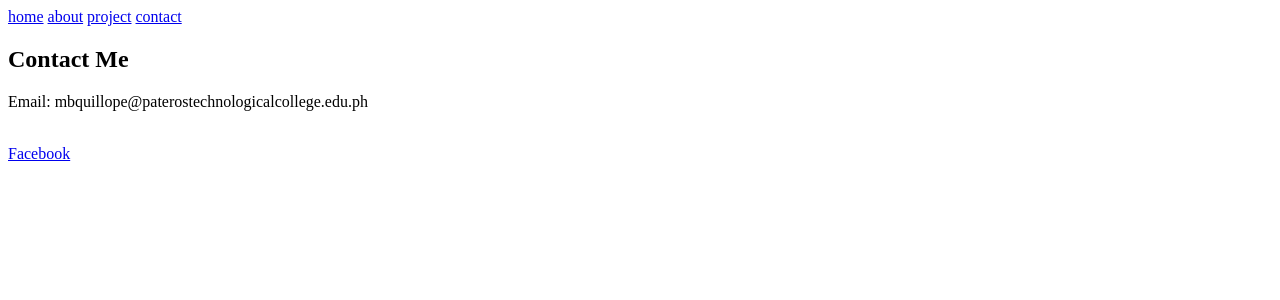
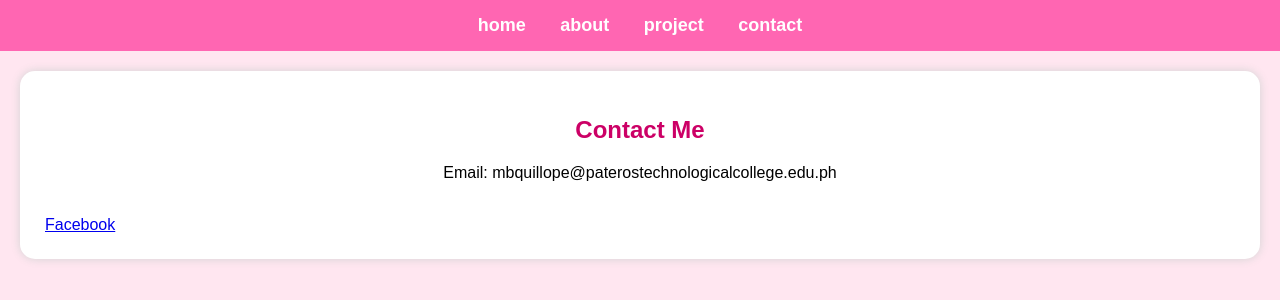
Before and after one commit to mbquillope-dot/Marian-Portfolio-Website, a plain HTML site: page contact.html in a window 1280 px wide. Drawn offline with Linux system fonts and the light colour scheme.

Commit message:
Update contact.html

```diff
--- a/contact.html
+++ b/contact.html
@@ -2,7 +2,7 @@
 <html>
 <head>
 <title>contact</title>
-<link rel=stylesheet" href="./style.css">
+<link rel="stylesheet" href="./style.css">
 </head>
 
 <body>
```
